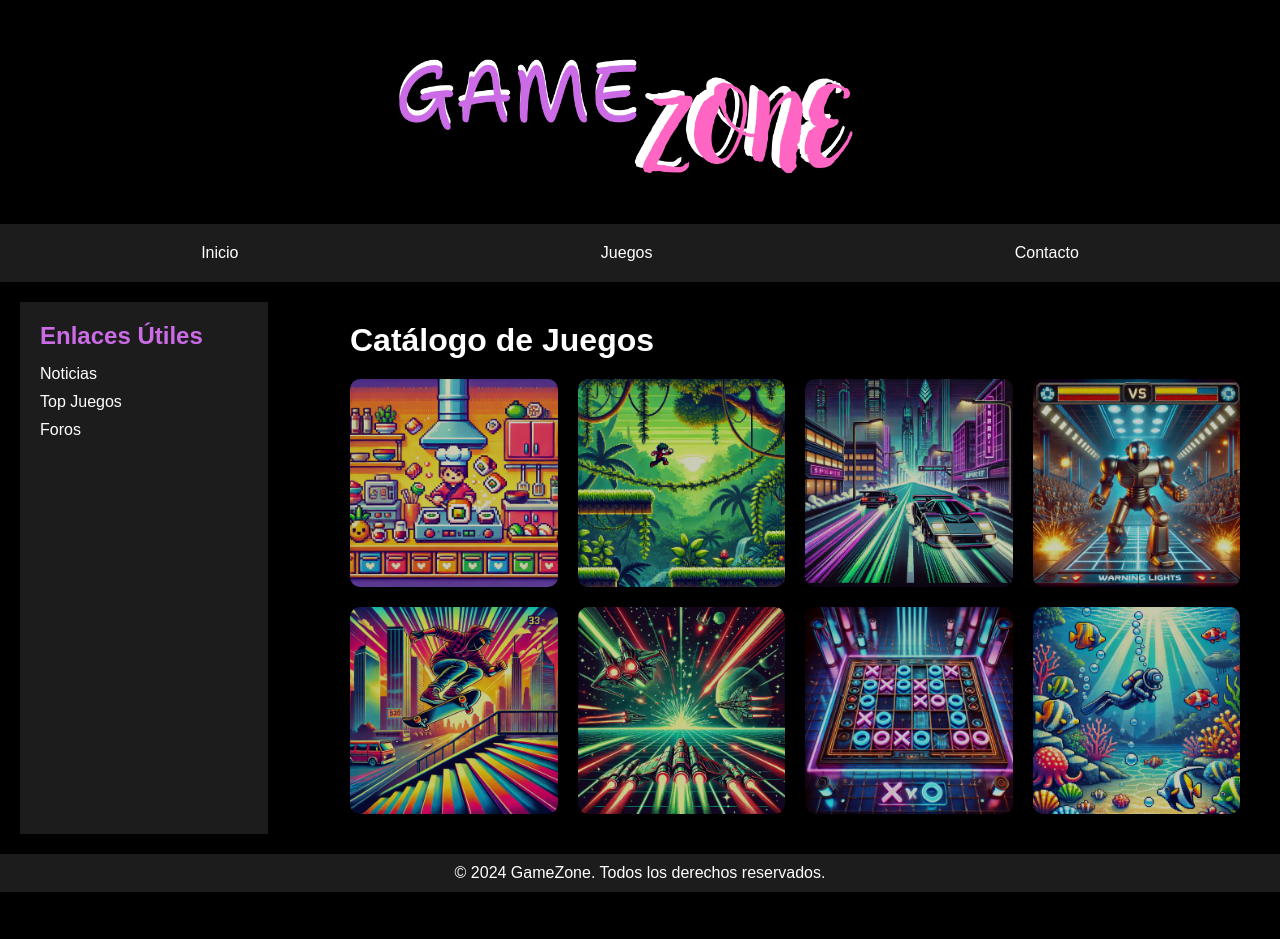
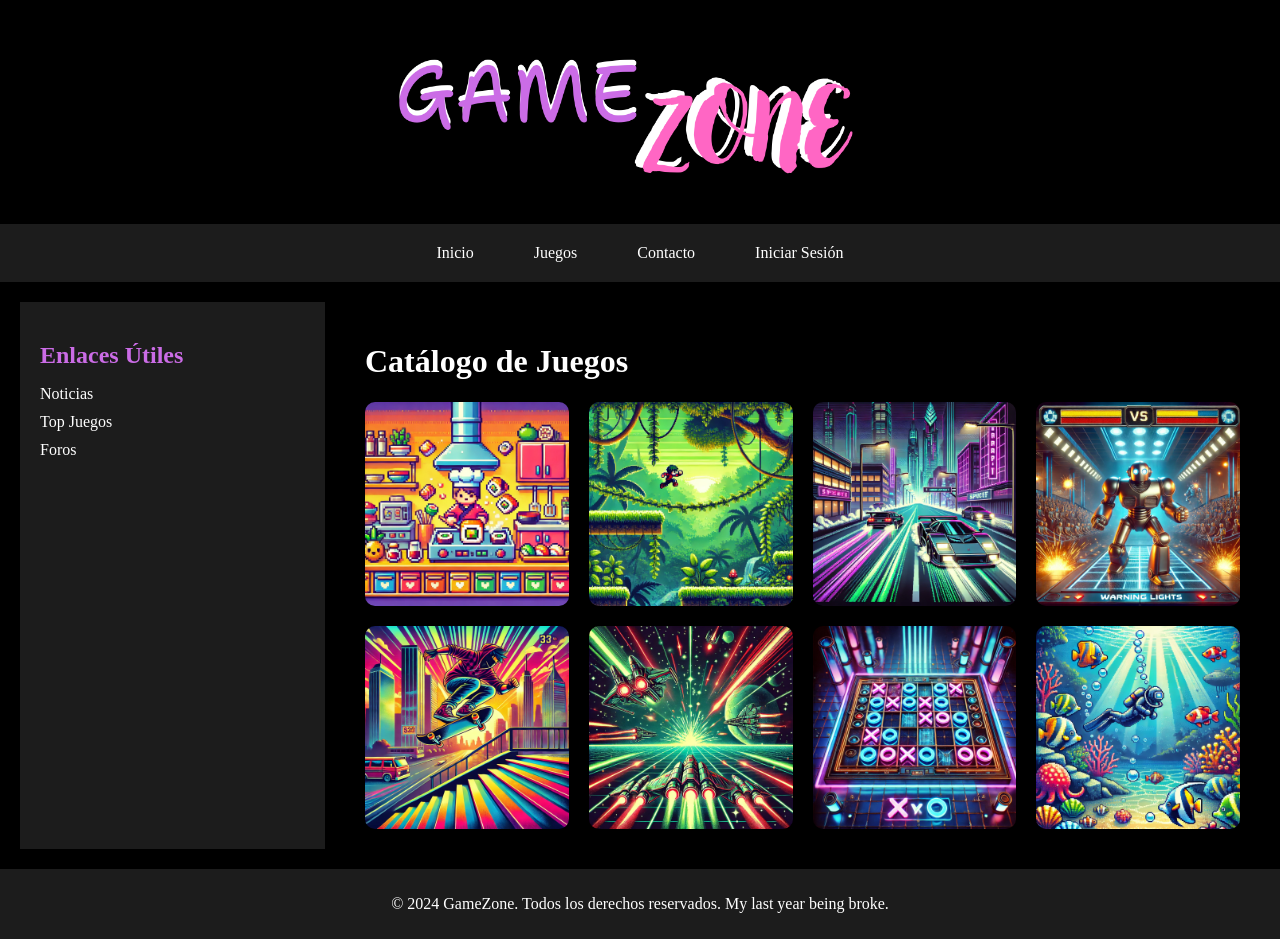
Before and after one commit to Albertooo18/gamezone, a PHP site: page / in a window 1280 px wide. Before the commit the page ends 892 px from the top, so only its background shows below. Run offline with PHP 8.4, Linux system fonts and the light colour scheme; style sheets or scripts are compiled from the project's sources.

Commit message:
Primer desarrollo gráfico de login y mejoras en la estructura del proyecto

```diff
--- a/public/index.php
+++ b/public/index.php
@@ -15,13 +15,14 @@
 
     <!-- Header con el menú de navegación -->
     <header>
-        <nav>
-            <ul>
-                <li><a href="#">Inicio</a></li>
-                <li><a href="#">Juegos</a></li>
-                <li><a href="#">Contacto</a></li>
-            </ul>
-        </nav>
+    <nav>
+    <ul>
+        <li><a href="index.php">Inicio</a></li>
+        <li><a href="juegos.php">Juegos</a></li>
+        <li><a href="contacto.php">Contacto</a></li>
+        <li><a href="login.php">Iniciar Sesión</a></li> <!-- Nuevo enlace -->
+    </ul>
+</nav>
     </header>
 
     <!-- Contenido principal -->
@@ -54,7 +55,41 @@
 
     <!-- Pie de página -->
     <footer>
-        <p>&copy; 2024 GameZone. Todos los derechos reservados.</p>
+        <p>&copy; 2024 GameZone. Todos los derechos reservados. My last year being broke.</p>
     </footer>
+
+    <?php
+    session_start();
+
+    // Comprobar si el usuario está logueado y si el mensaje de bienvenida ya fue mostrado
+    if (isset($_SESSION['username']) && !isset($_SESSION['welcome_shown'])) {
+        // Mostrar notificación de bienvenida y marcarla como mostrada
+        echo "
+        <div class='notification' id='notification'>
+            ¡Bienvenido, " . $_SESSION['username'] . "!
+        </div>
+        ";
+
+        // Establecer la variable de sesión para indicar que el mensaje ya se mostró
+        $_SESSION['welcome_shown'] = true;
+    }
+    ?>
+    <script>
+    // Código JavaScript para mostrar y ocultar la notificación
+    document.addEventListener('DOMContentLoaded', function() {
+        const notification = document.getElementById('notification');
+        if (notification) {
+            // Mostrar la notificación
+            notification.classList.add('show');
+
+            // Ocultar la notificación después de 5 segundos
+            setTimeout(() => {
+                notification.classList.remove('show');
+            }, 5000);
+        }
+    });
+    </script>
+
+
 </body>
 </html>
--- /dev/null
+++ b/public/sass/_index.scss
@@ -0,0 +1,151 @@
+// Archivo: index.scss
+// Contiene los estilos específicos de la página principal
+@import 'variables';
+
+html, body {
+    margin: 0;
+    padding: 0;
+    width: 100%;
+    height: 100%;
+    background-color: $background-color;
+    color: $text-color;
+    box-sizing: border-box;
+}
+
+// Aquí se define la notificación emergente y cómo mostrarla.
+.notification {
+    position: fixed;
+    bottom: 20px;
+    right: 20px;
+    background-color: $notification-background;
+    color: $notification-text-color;
+    padding: 15px;
+    border-radius: 5px;
+    opacity: 0;
+    transition: opacity 0.5s ease;
+    z-index: 10;
+}
+
+.notification.show {
+    opacity: 1;
+}
+
+
+header {
+    background-color: $header-background;
+    padding: 20px;
+    display: flex;
+    justify-content: center;
+    align-items: center;
+
+    nav ul {
+        list-style: none;
+        display: flex;
+        justify-content: center;
+        padding: 0;
+        margin: 0;
+
+        li {
+            margin: 0 20px;
+        }
+
+        a {
+            color: $text-color;
+            text-decoration: none;
+            padding: 10px;
+            &:hover {
+                color: $secondary-color;
+
+            }
+        }
+    }
+}
+
+.logo-container {
+    width: 90%;
+    margin: 0 auto;
+    padding: 20px 0;
+    text-align: center;
+
+    img {
+        width: 100%;
+        max-width: 600px;
+        height: auto;
+    }
+}
+
+.container {
+    display: grid;
+    grid-template-columns: 1fr 3fr;
+    gap: 20px;
+    padding: 20px;
+    background-color: $background-color;
+}
+
+aside {
+    background-color: $header-background;
+    padding: 20px;
+
+    h2 {
+        color: $primary-color;
+        margin-bottom: 15px;
+    }
+
+    ul {
+        list-style: none;
+        padding-left: 0;
+
+        li {
+            margin-bottom: 10px;
+
+            a {
+                color: $text-color;
+                text-decoration: none;
+                &:hover {
+                    color: $primary-color;
+                }
+            }
+        }
+    }
+}
+
+main {
+    padding: 20px;
+
+    .galeria {
+        display: grid;
+        grid-template-columns: repeat(4, 1fr);
+        gap: 20px;
+
+        img {
+            width: 100%;
+            border-radius: 10px;
+            &:hover {
+                opacity: 1;
+            }
+        }
+    }
+}
+
+footer {
+    background-color: $header-background;
+    padding: 10px;
+    text-align: center;
+    color: $text-color;
+}
+
+.notification {
+    position: fixed;
+    bottom: 20px;
+    right: 20px;
+    background-color: $notification-background;
+    color: $notification-text-color;
+    padding: 15px;
+    border-radius: 5px;
+    opacity: 0;
+    transition: opacity 0.5s ease;
+}
+
+.notification.show {
+    opacity: 1;
+}
--- /dev/null
+++ b/public/sass/_login.scss
@@ -0,0 +1,44 @@
+// Archivo: login.scss
+// Contiene los estilos específicos de la página de login
+@import 'variables';
+
+.login-container {
+    width: 300px;
+    margin: 50px auto;
+    padding: 20px;
+    background-color: $background-color;
+    border-radius: 10px;
+
+    h1 {
+        text-align: center;
+        color: $primary-color;
+    }
+
+    form {
+        display: flex;
+        flex-direction: column;
+
+        label {
+            margin-top: 10px;
+            color: $text-color;
+        }
+
+        input {
+            padding: 10px;
+            margin: 10px 0;
+            border-radius: 5px;
+        }
+
+        button {
+            padding: 10px;
+            background-color: $primary-color;
+            color: $text-color;
+            border: none;
+            border-radius: 5px;
+            cursor: pointer;
+            &:hover {
+                background-color: $secondary-color;
+            }
+        }
+    }
+}
--- /dev/null
+++ b/public/sass/_variables.scss
@@ -0,0 +1,9 @@
+// Archivo: _variables.scss
+// Este archivo contiene las variables de color para facilitar su reutilización en otros estilos
+$background-color: #000000;
+$text-color: #ffffff;
+$primary-color: #cb6ce6;  // Morado del logo
+$secondary-color: #ff66c4; // Rosa del logo
+$header-background: #1c1c1c; // Color oscuro para header, aside y footer
+$notification-background: #333333; // Fondo oscuro para la notificación
+$notification-text-color: #ffffff; // Color del texto de la notificación
--- a/public/sass/style.scss
+++ b/public/sass/style.scss
@@ -1,140 +1,5 @@
-// Variables de colores actualizadas
-$background-color: #000000;
-$text-color: #ffffff;
-$primary-color: #cb6ce6;       // Morado del logo
-$secondary-color: #ff66c4;     // Rosa del logo
-$header-background: #1c1c1c;   // Color oscuro para el fondo del header, aside y footer
-
-// Estilos generales
-* {
-    margin: 0;
-    padding: 0;
-    box-sizing: border-box;
-}
-
-body {
-    font-family: Arial, sans-serif;
-    background-color: $background-color;
-    color: $text-color;
-}
-
-// Contenedor del logo
-.logo-container {
-    width: 90%;
-    margin: 0 auto;
-    padding: 20px 0;
-    text-align: center;
-
-    img {
-        width: 100%;
-        max-width: 600px;
-        height: auto;
-    }
-}
-
-// Header con el menú de navegación
-header {
-    background-color: $header-background;
-    padding: 20px;
-
-    nav ul {
-        list-style: none;
-        display: flex;
-        justify-content: space-around;
-        flex-wrap: wrap;
-    }
-
-    nav ul li a {
-        color: $text-color;
-        text-decoration: none;
-        padding: 10px 20px;
-        transition: background-color 0.3s ease;
-
-        &:hover {
-            background-color: $primary-color;
-            color: $secondary-color;
-            border-radius: 5px;
-        }
-    }
-}
-
-// Contenedor principal
-.container {
-    display: flex;
-    flex-direction: row;
-    justify-content: space-between;
-    padding: 20px;
-    flex-wrap: wrap;
-}
-
-// Aside (barra lateral)
-aside {
-    width: 20%;
-    background-color: $header-background;
-    padding: 20px;
-
-    h2 {
-        color: $primary-color;
-        margin-bottom: 15px;
-    }
-
-    ul {
-        list-style: none;
-
-        li {
-            margin-bottom: 10px;
-
-            a {
-                color: $text-color;
-                text-decoration: none;
-
-                &:hover {
-                    color: $primary-color;
-                }
-            }
-        }
-    }
-}
-
-// Main (contenido principal)
-main {
-    width: 75%;
-    padding: 20px;
-
-    h1 {
-        margin-bottom: 20px;
-    }
-
-    .galeria {
-        display: grid;
-        grid-template-columns: repeat(4, 1fr);
-        gap: 20px;
-
-        img {
-            width: 100%;
-            height: auto;
-            border-radius: 10px;
-            opacity: 0.8;
-            transition: opacity 0.3s ease;
-
-            &:hover {
-                opacity: 1;
-            }
-        }
-    }
-
-    // Ajustes para pantallas pequeñas
-    @media (max-width: 768px) {
-        .galeria {
-            grid-template-columns: repeat(2, 1fr);
-        }
-    }
-}
-
-// Footer (pie de página)
-footer {
-    background-color: $header-background;
-    padding: 10px;
-    text-align: center;
-    color: $text-color;
-}
+// Archivo: style.scss
+// Archivo maestro que importa todos los demás estilos
+@import 'variables';
+@import 'index';
+@import 'login';
```
Also changed, not shown: public/login.php (added, +58 -0 lines), public/sass/main.scss (deleted, +0 -40 lines).
